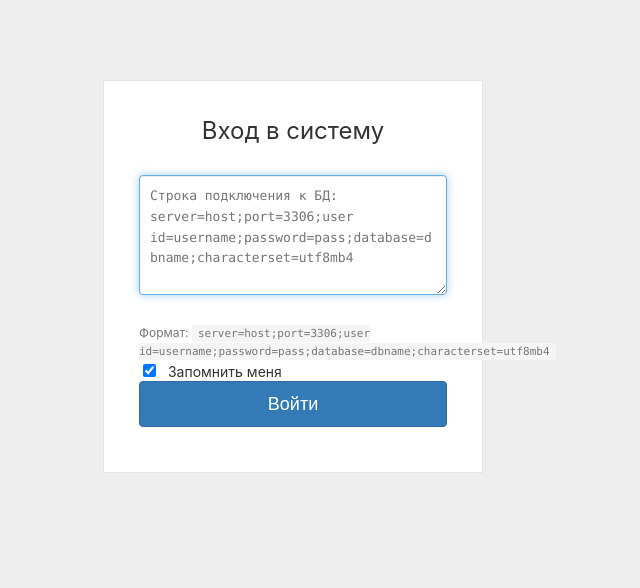
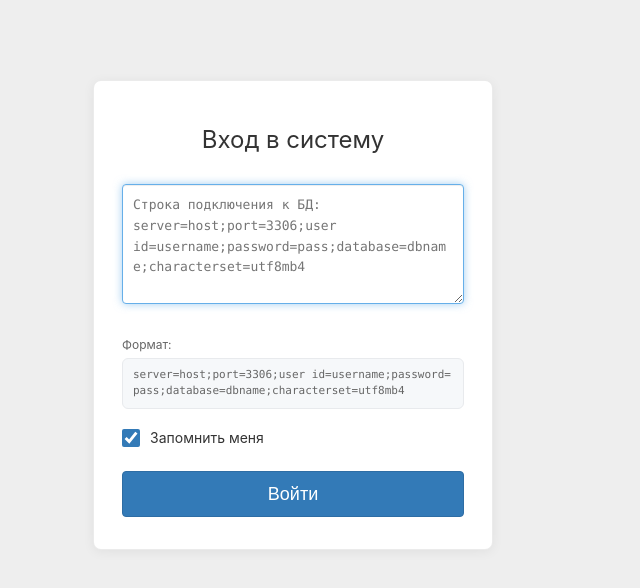
Before and after one commit to Ivan14044/accounts-dashboard, a PHP site: page /login.php in a window 1280 px wide. Shown: the top 588 px of the page, without its empty margins (347-987 px from the left). Run offline with PHP 8.4, Linux system fonts and the light colour scheme.

Commit message:
style(login): form layout, checkbox styling, overflow fix, spacing between format and remember me
Co-authored-by: Cursor <cursoragent@cursor.com>

```diff
--- a/login.php
+++ b/login.php
@@ -144,12 +144,16 @@ function e($string) {
     }
 
     .form-signin {
-      max-width: 380px;
-      padding: 15px 35px 45px;
+      max-width: 400px;
+      width: 100%;
+      padding: 24px 28px 32px;
       margin: 0 auto;
       background-color: #fff;
-      border: 1px solid rgba(0, 0, 0, 0.1);
+      border: 1px solid rgba(0, 0, 0, 0.08);
+      border-radius: 8px;
+      box-shadow: 0 2px 12px rgba(0, 0, 0, 0.06);
       box-sizing: border-box;
+      overflow: hidden;
     }
 
     .form-signin-heading {
@@ -161,15 +165,35 @@ function e($string) {
     }
 
     .checkbox {
-      margin-bottom: 30px;
+      display: flex;
+      align-items: center;
+      gap: 10px;
+      margin-bottom: 24px;
       font-weight: normal;
       font-size: 14px;
       color: #333;
+      cursor: pointer;
+      user-select: none;
     }
 
     .checkbox input[type="checkbox"] {
-      margin-right: 8px;
+      width: 18px;
+      height: 18px;
+      margin: 0;
       cursor: pointer;
+      accent-color: #337ab7;
+      border-radius: 4px;
+      border: 1px solid #cbd5e0;
+      flex-shrink: 0;
+    }
+
+    .checkbox input[type="checkbox"]:focus {
+      outline: none;
+      box-shadow: 0 0 0 3px rgba(51, 122, 183, 0.25);
+    }
+
+    .checkbox input[type="checkbox"]:hover {
+      border-color: #337ab7;
     }
 
     .form-control {
@@ -294,29 +318,47 @@ function e($string) {
 
     .help-text {
       font-size: 12px;
-      color: #777;
-      margin-top: 5px;
+      color: #666;
+      margin-top: 8px;
+      margin-bottom: 20px;
       line-height: 1.5;
+      max-width: 100%;
+      overflow-wrap: break-word;
     }
 
     .help-text code {
-      background: #f5f5f5;
-      padding: 2px 6px;
-      border-radius: 3px;
+      display: block;
+      max-width: 100%;
+      margin-top: 4px;
+      padding: 8px 10px;
+      background: #f6f8fa;
+      border: 1px solid #e8eaed;
+      border-radius: 6px;
       font-family: 'Monaco', 'Menlo', 'Ubuntu Mono', monospace;
       font-size: 11px;
+      line-height: 1.5;
+      word-break: break-all;
+      overflow-wrap: break-word;
+      white-space: pre-wrap;
+      box-sizing: border-box;
     }
 
     @media (max-width: 480px) {
       .form-signin {
-        padding: 15px 20px 35px;
+        padding: 20px 18px 28px;
         max-width: 100%;
-        margin: 0 15px;
+        margin: 0 16px;
+        border-radius: 8px;
       }
 
       .wrapper {
         margin-top: 40px;
         margin-bottom: 40px;
+      }
+
+      .help-text code {
+        padding: 6px 8px;
+        font-size: 10px;
       }
     }
   </style>
```
